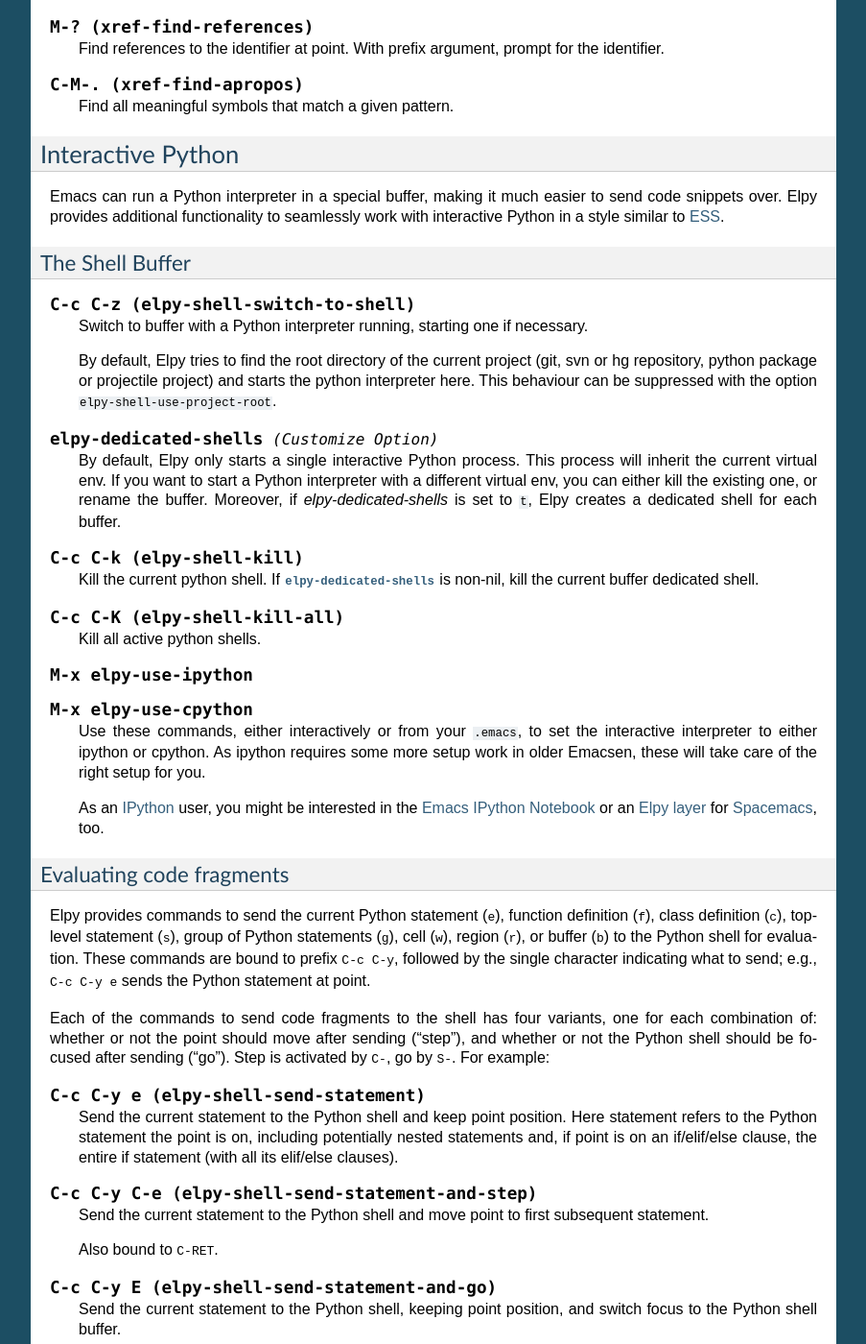
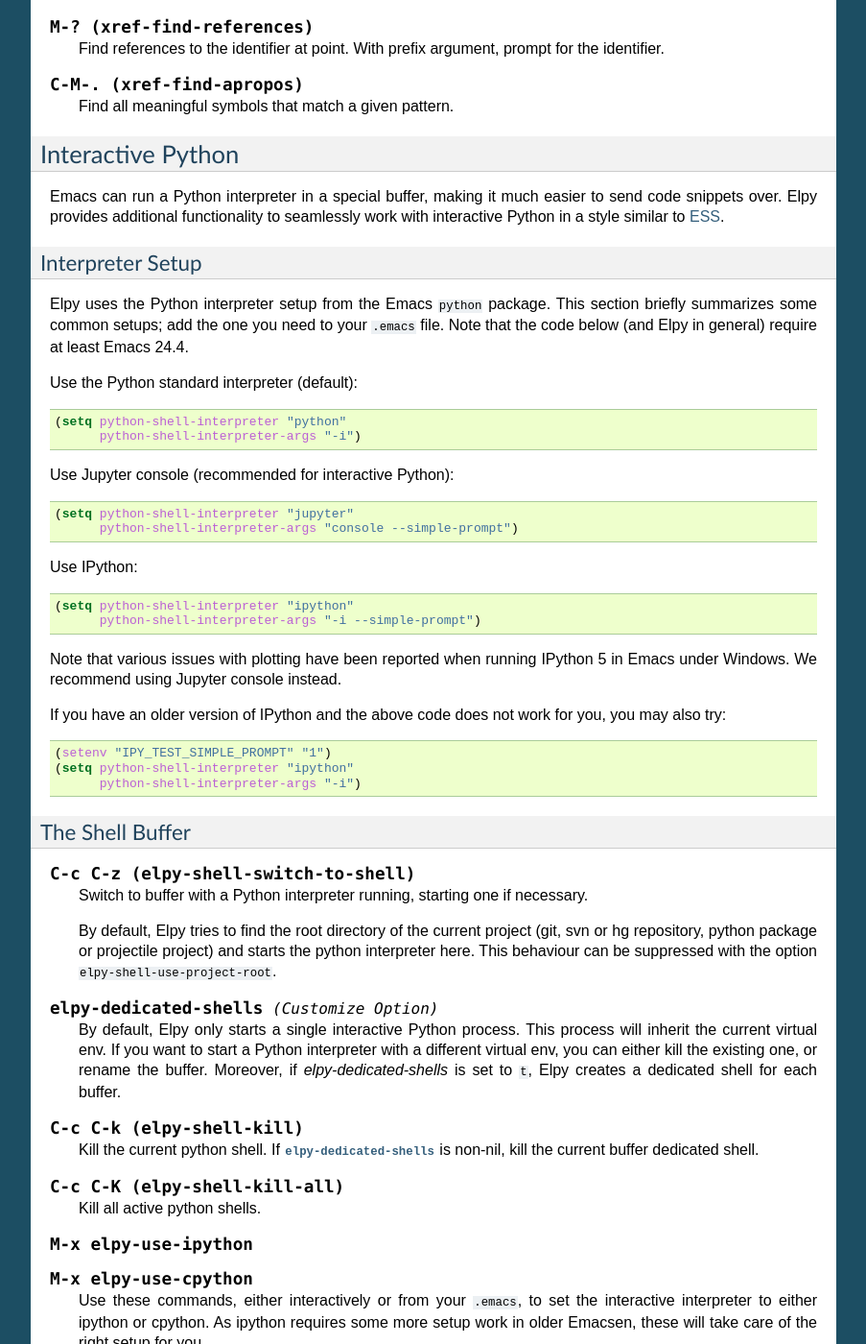
Before and after one commit to jorgenschaefer/elpy, a Sphinx documentation site: the page built from docs/ide.rst, in a window 1280 px wide and 1400 px high, scrolled down 2067 px. Shown: the whole window at 96% size, without its empty margins (198-1101 px from the left). Built offline with Sphinx 7.4.7, drawn with Linux system fonts in a browser that asks for light colours.

Commit message:
elpy-shell: removed setup functions, added documentation

```diff
--- a/docs/ide.rst
+++ b/docs/ide.rst
@@ -186,6 +186,47 @@
 work with interactive Python in a style similar to ESS_.
 
 .. _ESS: http://ess.r-project.org
+
+Interpreter Setup
+-----------------
+
+Elpy uses the Python interpreter setup from the Emacs ``python`` package. This
+section briefly summarizes some common setups; add the one you need to your
+``.emacs`` file. Note that the code below (and Elpy in general) require at least
+Emacs 24.4.
+
+Use the Python standard interpreter (default):
+
+.. code-block:: cl
+
+   (setq python-shell-interpreter "python"
+         python-shell-interpreter-args "-i")
+
+Use Jupyter console (recommended for interactive Python):
+
+.. code-block:: cl
+
+   (setq python-shell-interpreter "jupyter"
+         python-shell-interpreter-args "console --simple-prompt")
+
+Use IPython:
+
+.. code-block:: cl
+
+   (setq python-shell-interpreter "ipython"
+         python-shell-interpreter-args "-i --simple-prompt")
+
+Note that various issues with plotting have been reported when running IPython 5
+in Emacs under Windows. We recommend using Jupyter console instead.
+
+If you have an older version of IPython and the above code does not work for
+you, you may also try:
+
+.. code-block:: cl
+
+   (setenv "IPY_TEST_SIMPLE_PROMPT" "1")
+   (setq python-shell-interpreter "ipython"
+         python-shell-interpreter-args "-i")
 
 The Shell Buffer
 ----------------
```
Also changed, not shown: 1 other file.
